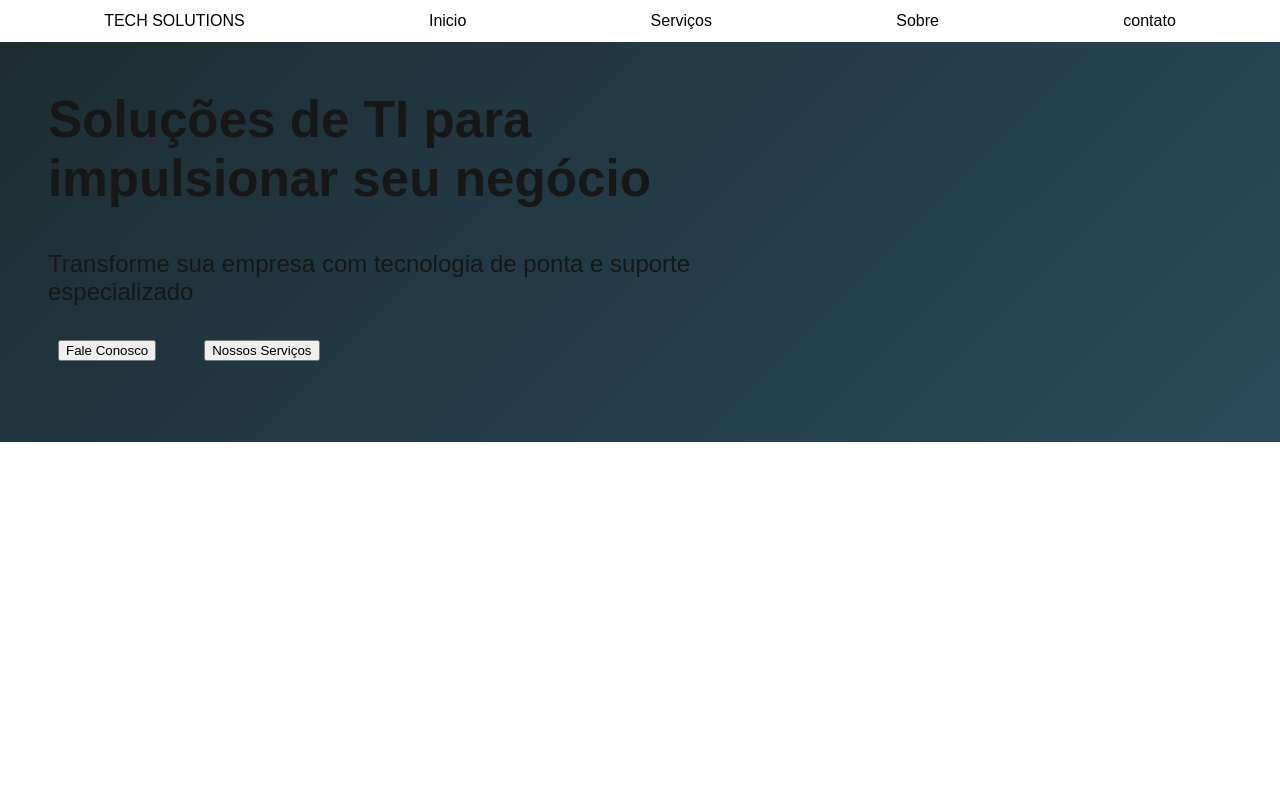
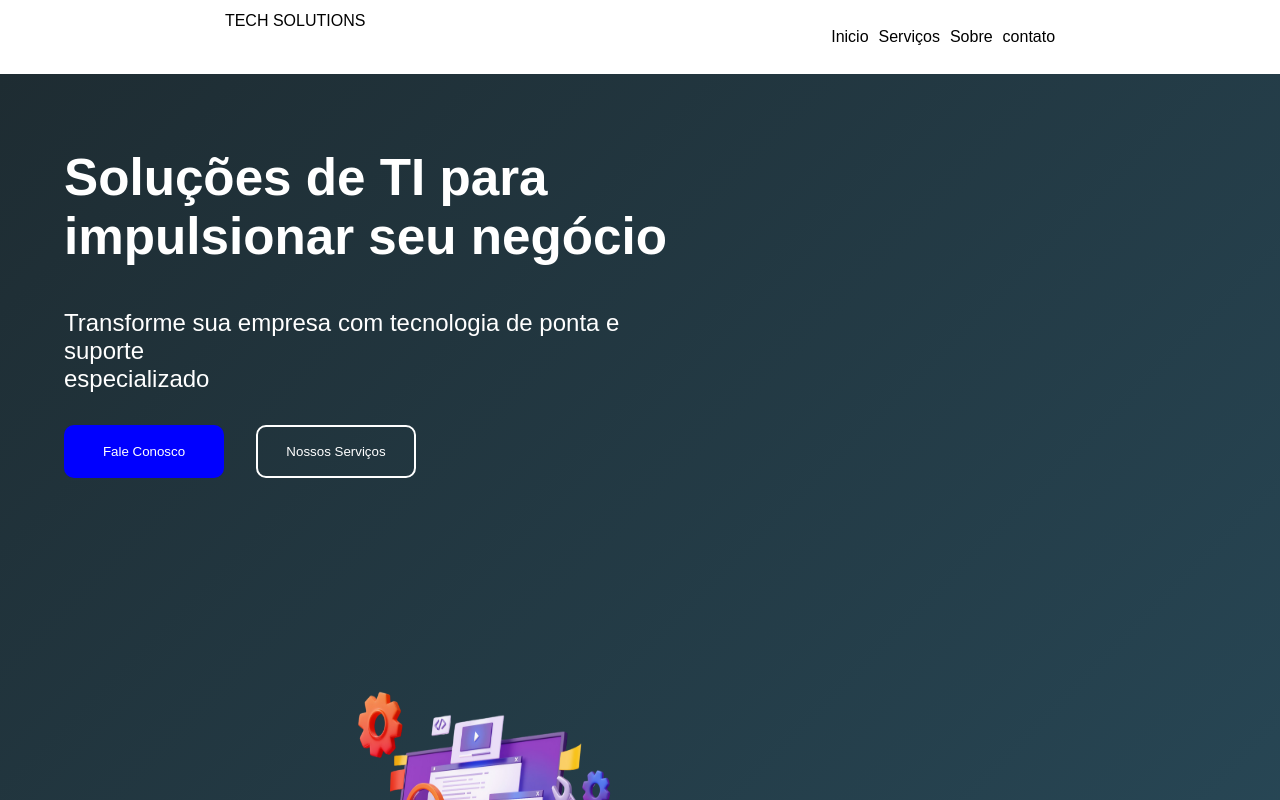
Before and after one commit to renanfranca27/tech, a Next.js app: page / in a window 1280 px wide. Shown: the top 800 px of the page. Built offline with nearby package versions, Linux system fonts and the light colour scheme.

Commit message:
modificação

```diff
--- a/src/app/page.js
+++ b/src/app/page.js
@@ -11,37 +11,34 @@ export default function Home() {
           <section>
              TECH SOLUTIONS
           </section>
+          <ul className={styles.menubar}>
         <li>Inicio</li>
         <li>Serviços</li>
         <li>Sobre</li>
         <li>contato</li>
+
+          </ul>
       </div>
 
     <div className={styles.head}>
-      <section id={styles.texto}>
-          <h1>
-            Soluções de TI para <br></br>impulsionar seu negócio
-          </h1>
-          <section>
-            <p>
-              Transforme sua empresa com tecnologia de ponta e suporte <br></br> especializado
-            </p>
-          </section>
+  <div className={styles.heroContent}>
+    {/* Texto */}
+    <section className={styles.texto}>
+      <h1>Soluções de TI para <br /> impulsionar seu negócio</h1>
+      <p>Transforme sua empresa com tecnologia de ponta e suporte <br /> especializado</p>
+      <div className={styles.botoes}>
+        <button className={styles.botao1}>Fale Conosco</button>
+        <button className={styles.botao2}>Nossos Serviços</button>
+      </div>
+    </section>
 
-          <section className={styles.boto}>
-              <button className={styles.botao1}>
-                Fale Conosco
-              </button>
-
-            <section className={styles.botao2}>
-                          <button>Nossos Serviços</button>
-            </section>
-          </section>
-      </section>
-    </div>
-
-    </div>
-
+    {/* Imagem */}
+    <section className={styles.heroImage}>
+      <Image src="/3d-render.png" alt="Descrição da imagem" width={600} height={400} />
+    </section>
+  </div>
+</div>
+</div>
 
 
 
--- a/src/app/page.module.css
+++ b/src/app/page.module.css
@@ -1,15 +1,16 @@
-:root{
-
+:root {
   margin: 0;
   padding: 0;
   box-sizing: border-box;
+}
 
-}
-body{
+body {
   margin: 0;
   padding: 0;
 }
-.menu{
+
+/* Menu de navegação */
+.menu {
   padding: 12px;
   display: flex;
   list-style: none;
@@ -17,33 +18,68 @@ justify-content: space-around;
   cursor: pointer;
   color: black;
 }
+.menubar{
+  list-style: none;
+  display: flex;
+  gap: 10px;
+}
 
-.head{
-  position: absolute;
+/* Cabeçalho com gradiente */
+.head {
   width: 100%;
   background: linear-gradient(135deg, #1E2C32 0%, #294B5B 100%);
-  height: 50%;
-}
-#texto{
-margin: 3rem;
-text-align: start;
-
-}
-#texto h1{
-  font-size: 3.2rem;
-
-}
-#texto p{
-  font-size: 1.5em;
+  padding: 2rem 4rem;
 }
 
-.boto{
+/* Novo container para alinhar texto e imagem */
+.heroContent {
   display: flex;
-  padding: 10px;
-  gap: 3rem;
   align-items: center;
+  gap: 10em;
+  flex-wrap: wrap;
 }
-.botao1 botao2{
-  width: 100px;
-  height: 50px;
+
+/* Texto principal */
+.texto {
+  max-width: 50%;
+  color: white;
 }
+
+.texto h1 {
+  font-size: 3.2rem;
+}
+
+.texto p {
+  font-size: 1.5rem;
+  margin-top: 1rem;
+}
+
+/* Container de botões */
+.botoes {
+  display: flex;
+  gap: 2rem;
+  margin-top: 2rem;
+}
+
+/* Botões */
+.botao1 {
+  height: 4em;
+  width: 10rem;
+  border-radius: 10px;
+  background-color: blue;
+  color: white;
+  border: none;
+  cursor: pointer;
+}
+
+.botao2 {
+  height: 4em;
+  width: 10rem;
+  border-radius: 10px;
+  border: 2px solid white;
+  background-color: transparent;
+  color: white;
+  cursor: pointer;
+}
+
+/* Imagem */
```
Also changed, not shown: public/3d-render.png (added). Lines whose indentation alone changed are shown as unchanged.
